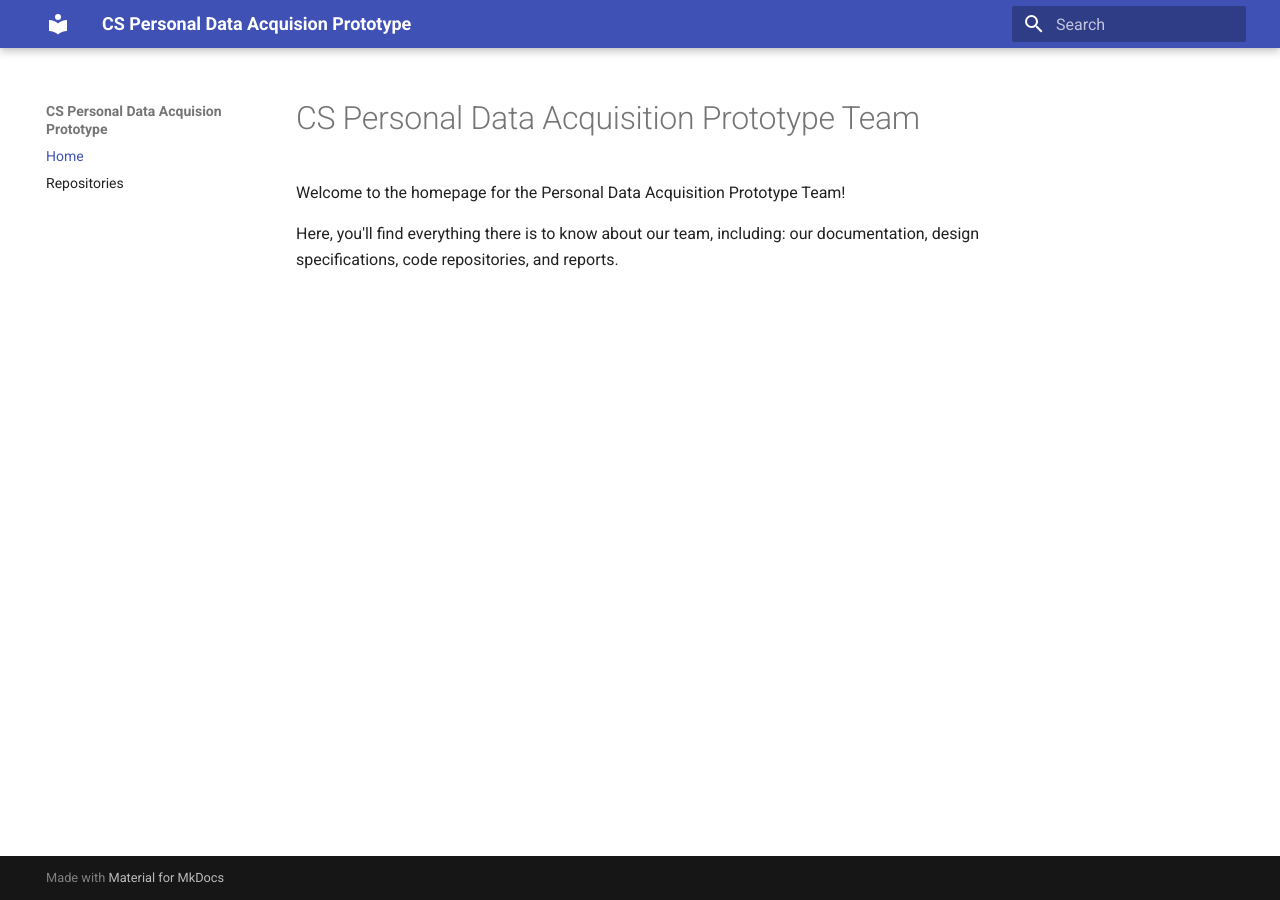
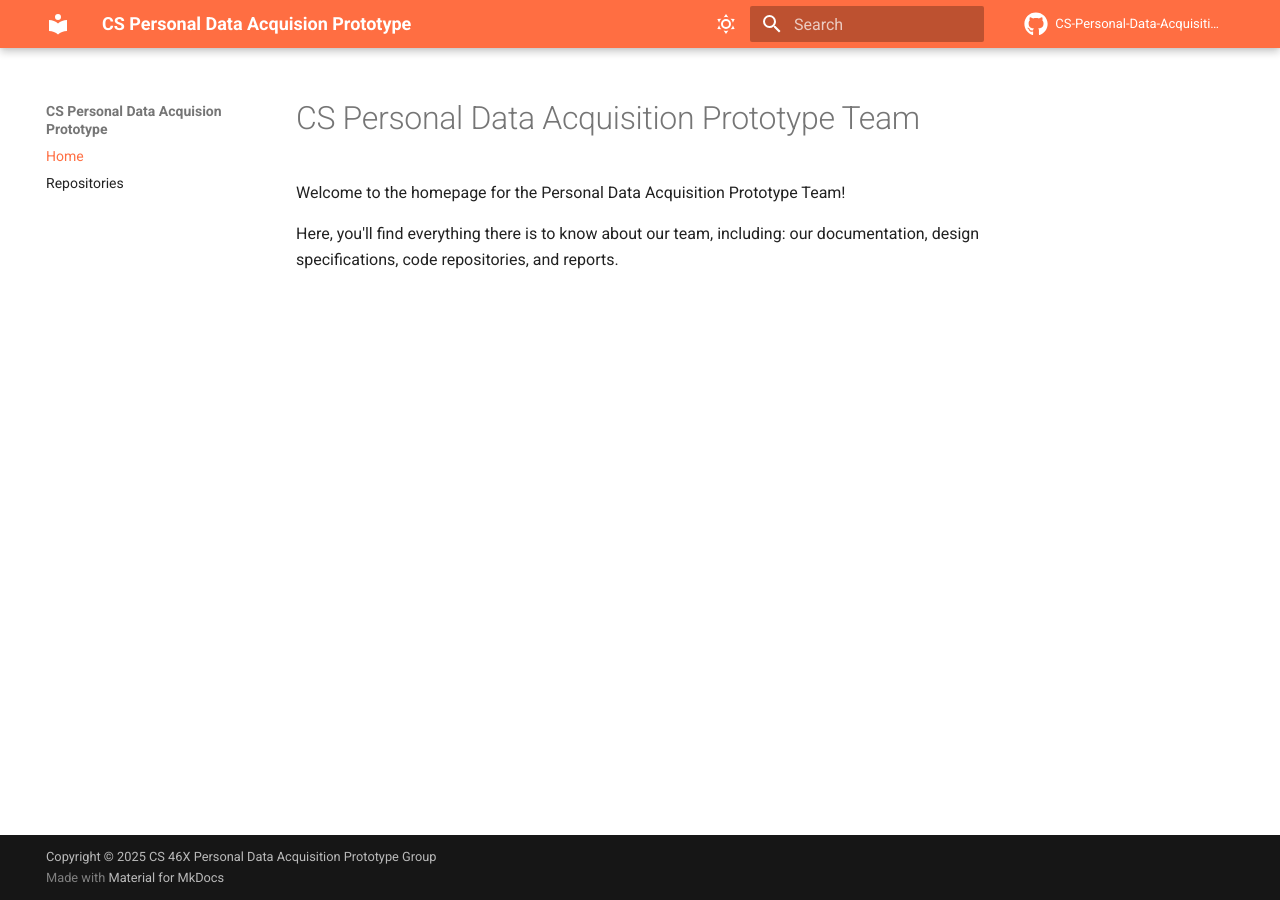
Before and after one commit to CS-Personal-Data-Acquisition-Prototype/CS-Personal-Data-Acquisition-Prototype.github.io, an MkDocs documentation site: the page built from docs/index.md, in a window 1280 px wide. Built offline with MkDocs 1.6.1 and Material for MkDocs 9.7.7, drawn with Linux system fonts in a browser that asks for light colours.

Commit message:
Site themeing

```diff
--- a/mkdocs.yml
+++ b/mkdocs.yml
@@ -2,4 +2,33 @@ site_name: CS Personal Data Acquision Prototype
 nav:
   - Home: index.md
   - Repositories: repositories.md
-theme: material
+# repo_url: https://github.com/CS-Personal-Data-Acquisition-Prototype/CS-Personal-Data-Acquisition-Prototype.github.io
+repo_url: https://github.com/CS-Personal-Data-Acquisition-Prototype
+repo_name: CS-Personal-Data-Acquisition-Prototype
+copyright: "Copyright &copy; 2025 CS 46X Personal Data Acquisition Prototype Group"
+theme:
+  name: material
+  palette:
+    # Palette toggle for dark mode
+    - media: "(prefers-color-scheme: dark)"
+      scheme: slate
+      primary: deep orange
+      accent: indigo
+      toggle:
+        icon: material/weather-night
+        name: Switch to light mode
+
+    # Palette toggle for light mode
+    - media: "(prefers-color-scheme: light)"
+      scheme: default
+      primary: deep orange
+      accent: indigo
+      toggle:
+        icon: material/weather-sunny
+        name: Switch to dark mode
+  features:
+    - search.suggest
+    - search.highlight
+    - search.share
+  icon:
+    repo: fontawesome/brands/github
```
